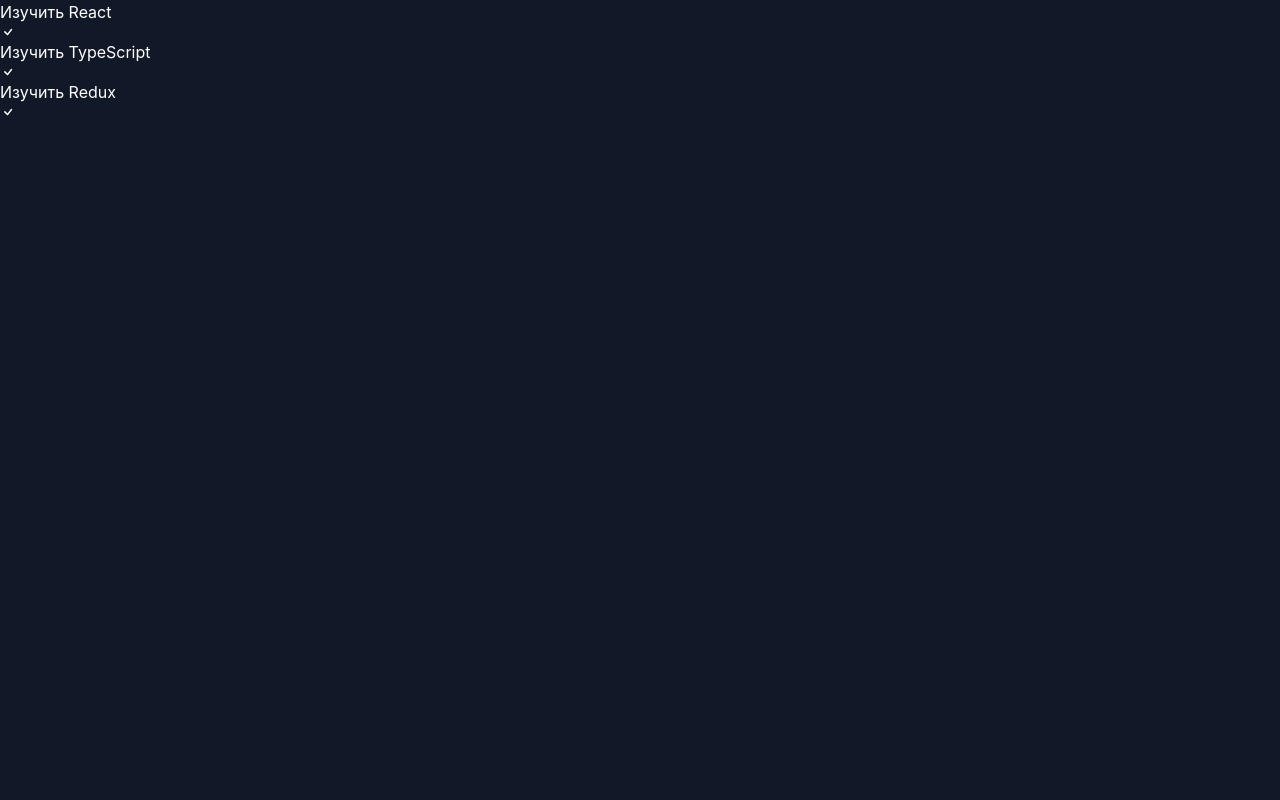
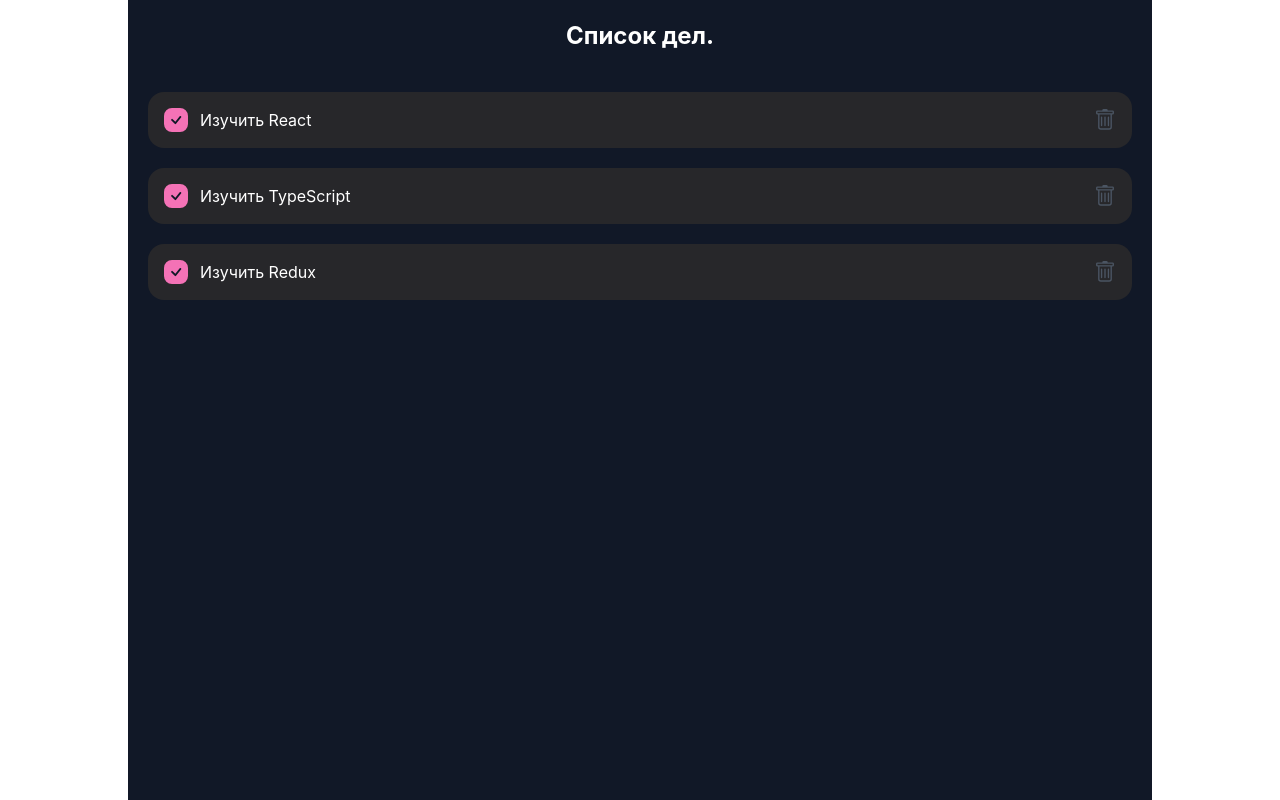
Before and after one commit to Kuban23/To-do-list-React-TypeScript-Tailwind-css, a React (Create React App) app: page / in a window 1280 px wide. Built offline with nearby package versions, Linux system fonts and the light colour scheme.

Commit message:
feat: стили

```diff
--- /dev/null
+++ b/src/components/check/Check.tsx
@@ -0,0 +1,12 @@
+import React from 'react'
+import { BsCheck } from 'react-icons/bs'
+
+const Check = () => {
+   return (
+      <div className='bg-pink-400 border-2 rounded-lg border-pink-400  w-6 h-6 mr-3 flex items-center justify-center'>
+         <BsCheck className=' text-gray-900' size={24} />
+      </div>
+   )
+}
+
+export default Check
--- a/src/components/screens/Home/Home.tsx
+++ b/src/components/screens/Home/Home.tsx
@@ -11,8 +11,8 @@
    ];
 
    return (
-      <div className='bg-gray-900 h-screen text-white'>
-
+      <div className='bg-gray-900 h-screen text-white w-4/5 mx-auto'>
+         <h1 className=' font-bold text-2xl text-center mb-10 pt-5'>Список дел.</h1>
             <TodoItem todos={todos} />
 
 
--- a/src/components/screens/Home/TodoItem.tsx
+++ b/src/components/screens/Home/TodoItem.tsx
@@ -1,6 +1,7 @@
 import { type } from '@testing-library/user-event/dist/type'
 import React from 'react'
-import Check from './check/Check'
+import Check from '../../check/Check'
+import {BsTrash} from 'react-icons/bs'
 
 type TodoType = {
    id: number,
@@ -12,15 +13,27 @@
    todos: Array<TodoType>
 }
 
-   export const TodoItem = (props: PropsType) => {
+export const TodoItem = (props: PropsType) => {
 
    return (
       <div>
+
          {props.todos.map(todo =>
-            <div key={todo.id}>{todo.title}
-            <Check/>
+            <div className='flex items-center bg-zinc-800 mb-5 mx-5 rounded-2xl px-4 py-4 justify-between' key={todo.id}>
+               <span className='flex items-center'>
+               <button>
+             <Check />
+             </button>
+
+               {todo.title}
+               </span>
+
+               <button>
+                  <BsTrash size={22} className='hover:text-red-700 duration-500 text-gray-600' />
+               </button>
             </div>)
          }
+
       </div>
    )
 }
--- a/src/components/screens/Home/check/Check.tsx
+++ /dev/null
@@ -1,12 +0,0 @@
-import React from 'react'
-import { BsCheck } from 'react-icons/bs'
-
-const Check = () => {
-   return (
-      <div>
-         <BsCheck />
-      </div>
-   )
-}
-
-export default Check
```
